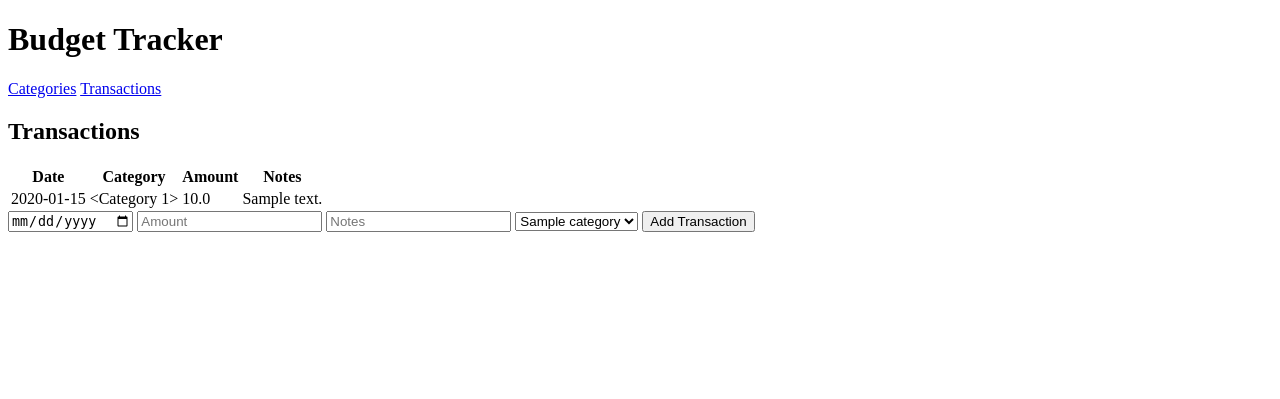
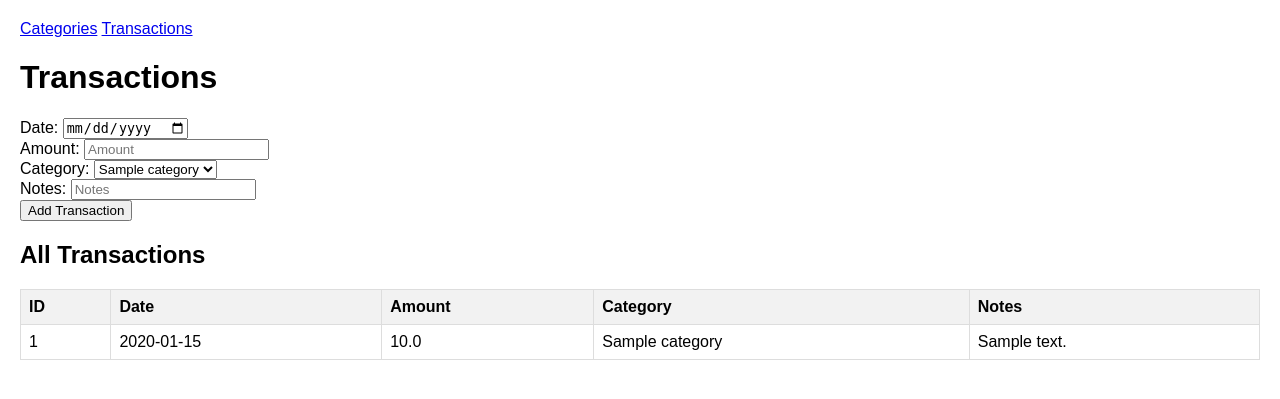
Before and after one commit to aliosmanzengin/BudgetTrackerApp, a Flask app: template app/templates/transactions.html in a window 1280 px wide. Shown: the top 399 px of the page. Run offline with Flask 3, Linux system fonts and the light colour scheme; tables that the repository leaves empty hold one stand-in row (values such as "Sample post"); the template is opened without the code that fills it: values that come from a table or form of the project are taken from there, most other values are stand-ins (such as "Sample title", 1, 10 or a date in 2020).

Commit message:
update categories and trx

```diff
--- a/app/__init__.py
+++ b/app/__init__.py
@@ -1,3 +1,5 @@
+# __init__.py
+
 from flask import Flask
 from flask_sqlalchemy import SQLAlchemy
 
--- a/app/models.py
+++ b/app/models.py
@@ -1,3 +1,4 @@
+# models.py
 from datetime import datetime
 from . import db
 
--- /dev/null
+++ b/app/static/scripts.js
@@ -0,0 +1,43 @@
+document.addEventListener('DOMContentLoaded', function () {
+    const form = document.getElementById('transaction-form');
+
+    form.addEventListener('submit', function (event) {
+        event.preventDefault();  // Prevent the default form submission
+
+        const formData = new FormData(form);
+        const data = Object.fromEntries(formData.entries());
+
+        fetch('/transactions', {
+            method: 'POST',
+            headers: {
+                'Content-Type': 'application/json'
+            },
+            body: JSON.stringify(data)
+        })
+        .then(response => response.json())
+        .then(result => {
+            if (result.error) {
+                alert(result.error);
+            } else {
+                // Append the new transaction to the table body
+                const transactionsBody = document.getElementById('transactions-body');
+                const newRow = document.createElement('tr');
+                newRow.innerHTML = `
+                    <td>${result.transaction.id}</td>
+                    <td>${result.transaction.date}</td>
+                    <td>${result.transaction.amount}</td>
+                    <td>${result.transaction.category_id}</td>
+                    <td>${result.transaction.notes}</td>
+                `;
+                transactionsBody.appendChild(newRow);
+
+                alert('Transaction added successfully!');
+                form.reset();  // Clear the form after successful submission
+            }
+        })
+        .catch(error => {
+            console.error('Error:', error);
+            alert('An error occurred while adding the transaction.');
+        });
+    });
+});
--- a/app/static/styles.css
+++ b/app/static/styles.css
@@ -0,0 +1,24 @@
+body {
+    font-family: Arial, sans-serif;
+    margin: 20px;
+}
+
+table {
+    width: 100%;
+    border-collapse: collapse;
+    margin: 20px 0;
+}
+
+th, td {
+    border: 1px solid #ddd;
+    padding: 8px;
+    text-align: left;
+}
+
+th {
+    background-color: #f2f2f2;
+}
+
+form {
+    margin-bottom: 20px;
+}
--- a/app/templates/base.html
+++ b/app/templates/base.html
@@ -1,21 +1,20 @@
+<!-- templates/base.html -->
 <!DOCTYPE html>
 <html lang="en">
 <head>
     <meta charset="UTF-8">
+    <meta http-equiv="X-UA-Compatible" content="IE=edge">
     <meta name="viewport" content="width=device-width, initial-scale=1.0">
-    <title>Budget Tracker</title>
+    <title>{{ title }}</title>
     <link rel="stylesheet" href="{{ url_for('static', filename='styles.css') }}">
 </head>
 <body>
-    <header>
-        <h1>Budget Tracker</h1>
-        <nav>
-            <a href="{{ url_for('main.get_categories_page') }}">Categories</a>
-            <a href="{{ url_for('main.get_transactions_page') }}">Transactions</a>
-        </nav>
-    </header>
-    <main>
+    <nav>
+        <a href="{{ url_for('main.get_categories_page') }}">Categories</a>
+        <a href="{{ url_for('main.get_transactions_page') }}">Transactions</a>
+    </nav>
+    <div class="container">
         {% block content %}{% endblock %}
-    </main>
+    </div>
 </body>
 </html>
--- /dev/null
+++ b/app/templates/index.html
@@ -0,0 +1,6 @@
+<!-- templates/index.html -->
+{% extends "base.html" %}
+{% block content %}
+<h1>Welcome to the Budget Tracker</h1>
+<p>Navigate to the categories or transactions page using the links above.</p>
+{% endblock %}
--- a/app/templates/transactions.html
+++ b/app/templates/transactions.html
@@ -1,32 +1,52 @@
 {% extends "base.html" %}
+{% block content %}
+<h1>Transactions</h1>
 
-{% block content %}
-<h2>Transactions</h2>
+<!-- Form for adding a new transaction -->
+<form id="transaction-form">
+    <label for="date">Date:</label>
+    <input type="date" id="date" name="date" placeholder="YYYY-MM-DD" required><br>
+
+    <label for="amount">Amount:</label>
+    <input type="number" id="amount" name="amount" step="0.01" placeholder="Amount" required><br>
+
+    <label for="category_id">Category:</label>
+    <select id="category_id" name="category_id">
+        <!-- Populate these options dynamically using server-side code -->
+        {% for category in categories %}
+            <option value="{{ category.id }}">{{ category.name }}</option>
+        {% endfor %}
+    </select><br>
+
+    <label for="notes">Notes:</label>
+    <input type="text" id="notes" name="notes" placeholder="Notes"><br>
+
+    <button type="submit">Add Transaction</button>
+</form>
+
+<h2>All Transactions</h2>
 <table>
+    <thead>
         <tr>
+            <th>ID</th>
             <th>Date</th>
+            <th>Amount</th>
             <th>Category</th>
-        <th>Amount</th>
             <th>Notes</th>
         </tr>
+    </thead>
+    <tbody id="transactions-body">
         {% for transaction in transactions %}
         <tr>
+            <td>{{ transaction.id }}</td>
             <td>{{ transaction.date }}</td>
-            <td>{{ transaction.category }}</td>
             <td>{{ transaction.amount }}</td>
+            <td>{{ transaction.category.name }}</td>
             <td>{{ transaction.notes }}</td>
         </tr>
         {% endfor %}
+    </tbody>
 </table>
-<form action="{{ url_for('main.create_transaction') }}" method="post">
-    <input type="date" name="date" required>
-    <input type="number" name="amount" placeholder="Amount" required>
-    <input type="text" name="notes" placeholder="Notes">
-    <select name="category_id" required>
-        {% for category in categories %}
-            <option value="{{ category.id }}">{{ category.name }}</option>
-        {% endfor %}
-    </select>
-    <button type="submit">Add Transaction</button>
-</form>
+
+<script src="{{ url_for('static', filename='scripts.js') }}"></script>
 {% endblock %}
```
Also changed, not shown: app/routes.py (+76 -36 lines), app/templates/categories.html (+7 -6 lines), app/templates/transaction_result.html (added, +16 -0 lines), tests/conftest.py (+13 -6 lines), tests/test_routes.py (added, +11 -0 lines). Lines whose indentation alone changed are shown as unchanged.
